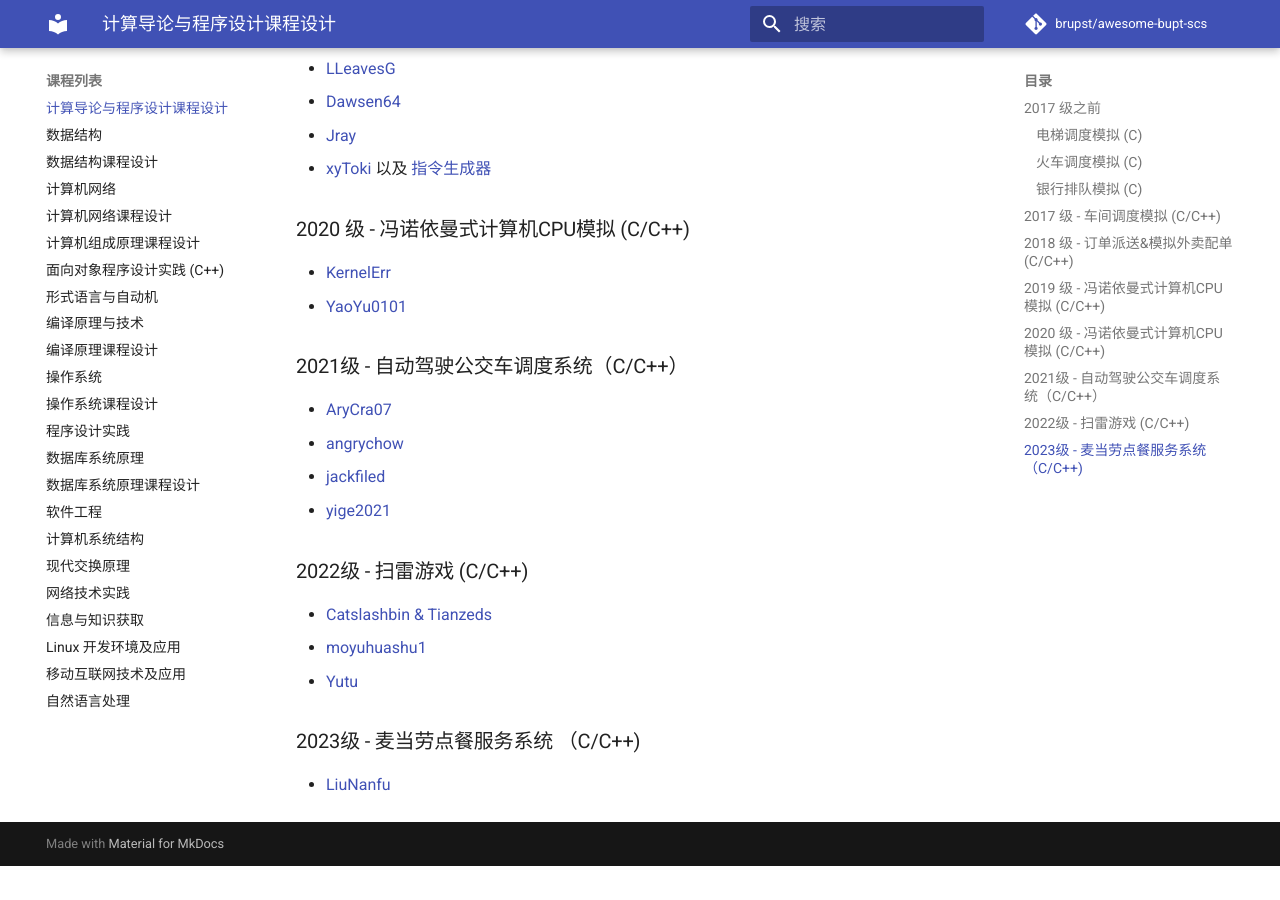
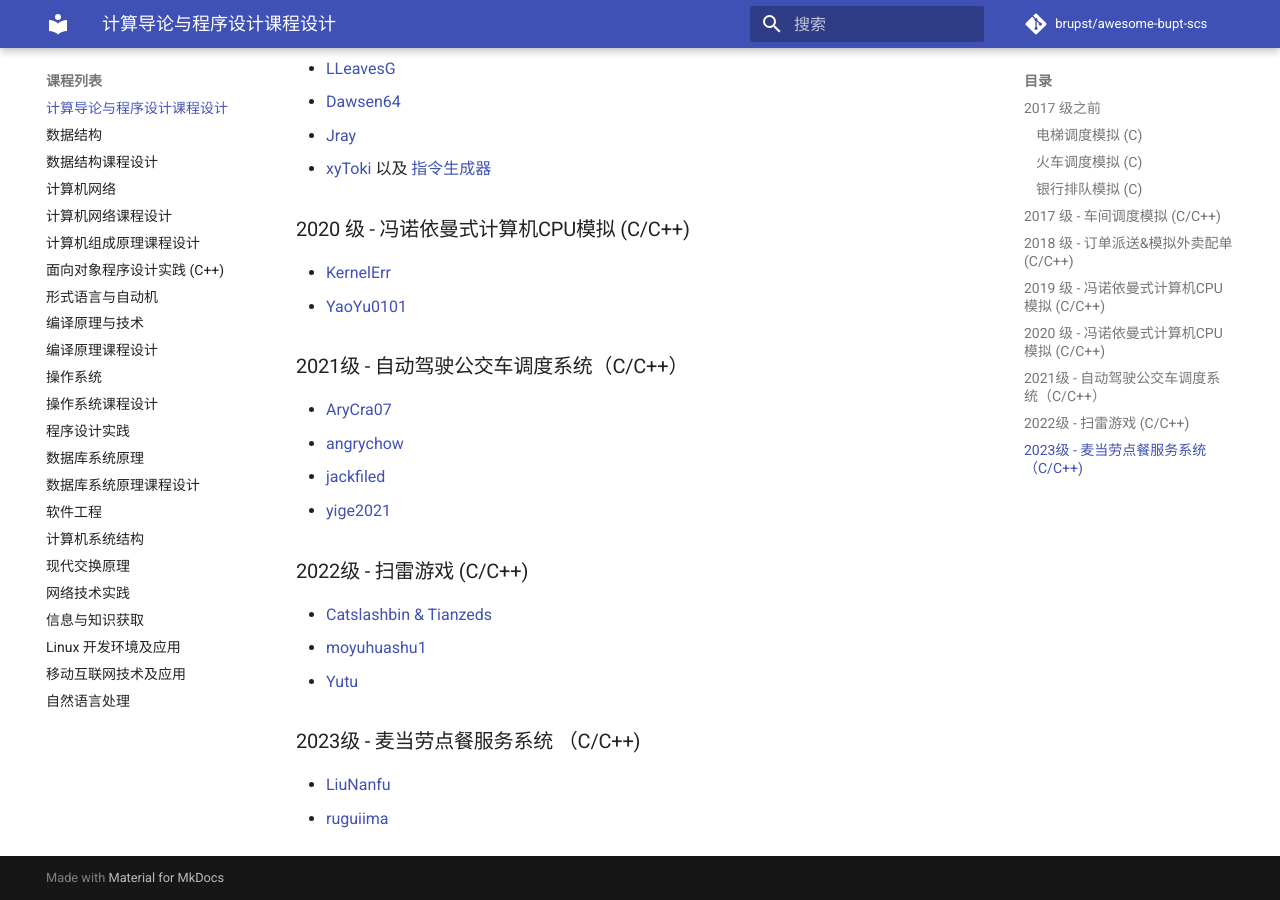
Before and after one commit to brupst/awesome-bupt-scs, an MkDocs documentation site: the page built from projects/Introduction-to-Computing-and-Foundation-of-Programming.md, in a window 1280 px wide and 900 px high, scrolled down 1207 px. Built offline with MkDocs 1.6.1 and Material for MkDocs 9.7.7, drawn with Linux system fonts in a browser that asks for light colours; comment, search, counter and statistics services are not loaded; before the commit the page ends 2073 px from its top, so only the background shows below that.

Commit message:
Update Introduction-to-Computing-and-Foundation-of-Programming.md (#121)

```diff
--- a/projects/Introduction-to-Computing-and-Foundation-of-Programming.md
+++ b/projects/Introduction-to-Computing-and-Foundation-of-Programming.md
@@ -64,3 +64,4 @@
 
 ### 2023级 - 麦当劳点餐服务系统 （C/C++)
 - [LiuNanfu](https://github.com/Overturn1992/bupt-2023-course_design)
+- [ruguiima](https://github.com/ruguiima/mcdonald-order)
```
